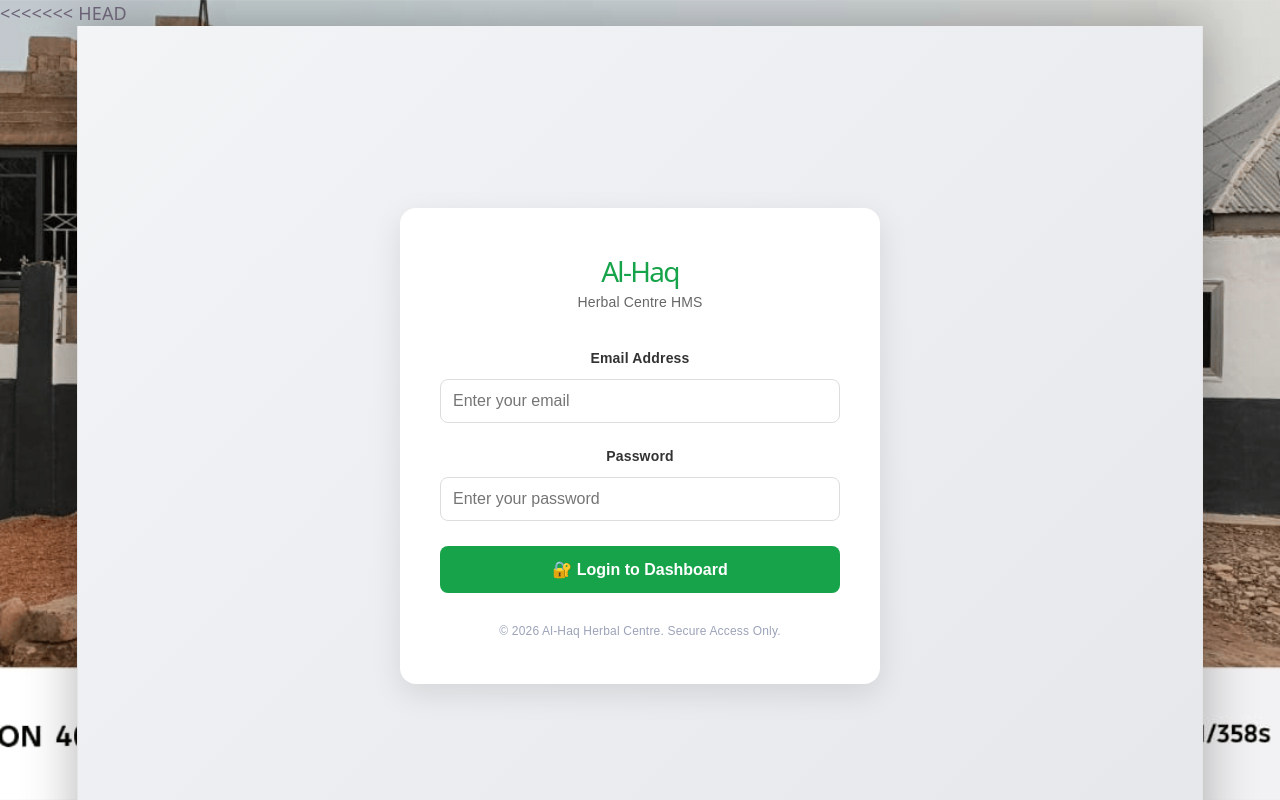
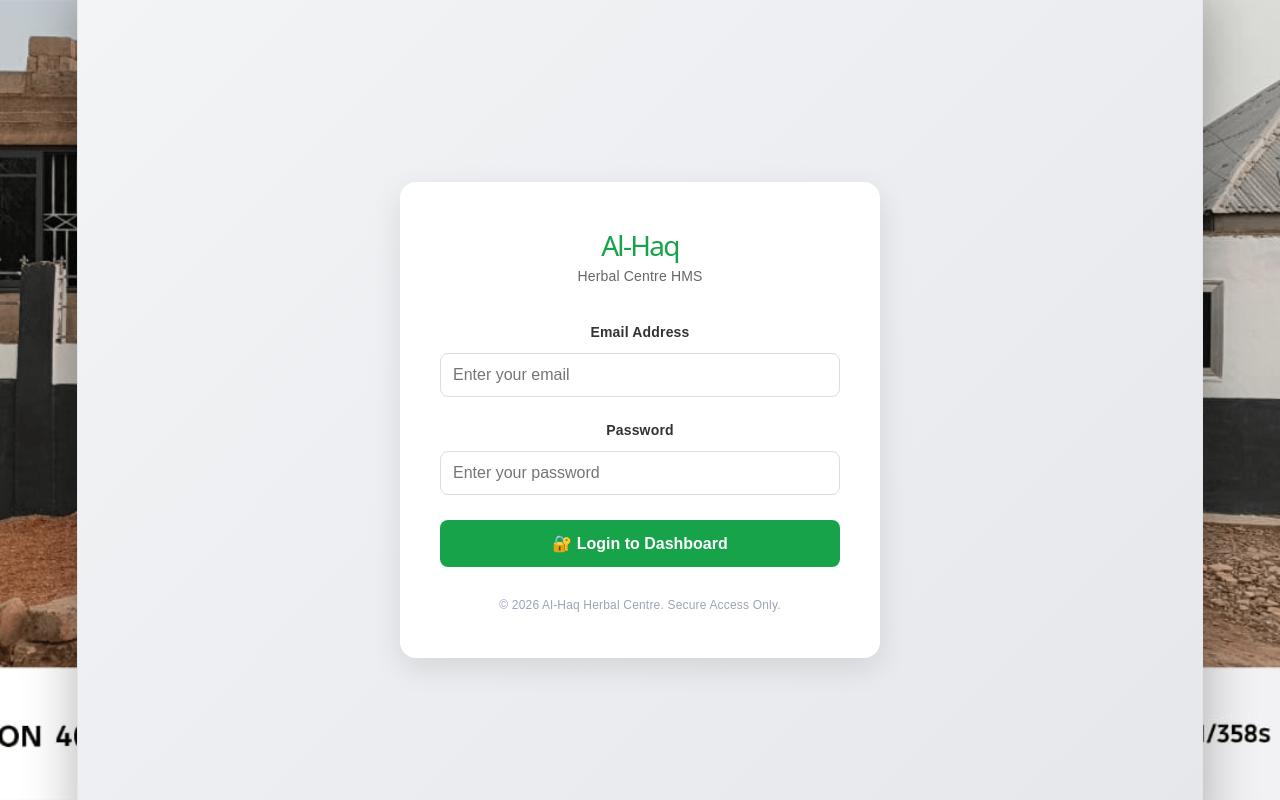
Before and after one commit to unlockedfeeling-coder/alhaq, a React (Vite) app: page /login in a window 1280 px wide. Shown: the top 800 px of the page. Built offline with nearby package versions, Linux system fonts and the light colour scheme.

Commit message:
Fixed merge conflicts in html and tailwind

```diff
--- a/index.html
+++ b/index.html
@@ -1,4 +1,3 @@
-<<<<<<< HEAD
 <!DOCTYPE html>
 <html lang="en">
   <head>
@@ -15,42 +14,12 @@
 
     <title>Al-Haq Herbal Centre HMS</title>
 
-    <!-- PWA Icons (Make sure you add pwa-192x192.png to your public folder) -->
+    <!-- PWA Icons -->
     <link rel="icon" type="image/png" href="/pwa-192x192.png" />
     <link rel="apple-touch-icon" href="/pwa-192x192.png" />
-
-    <!-- VitePWA will automatically inject the manifest link here during build -->
   </head>
   <body>
     <div id="root"></div>
     <script type="module" src="/src/main.jsx"></script>
   </body>
-=======
-<!DOCTYPE html>
-<html lang="en">
-  <head>
-    <meta charset="UTF-8" />
-    <meta name="viewport" content="width=device-width, initial-scale=1.0, maximum-scale=1.0, user-scalable=no" />
-
-    <!-- PWA & Mobile Meta Tags -->
-    <meta name="theme-color" content="#16a34a" />
-    <meta name="description" content="Al-Haq Herbal Centre Hospital Management System" />
-    <meta name="apple-mobile-web-app-capable" content="yes" />
-    <meta name="apple-mobile-web-app-status-bar-style" content="black-translucent" />
-    <meta name="apple-mobile-web-app-title" content="Al-Haq HMS" />
-    <meta name="application-name" content="Al-Haq HMS" />
-
-    <title>Al-Haq Herbal Centre HMS</title>
-
-    <!-- PWA Icons (Make sure you add pwa-192x192.png to your public folder) -->
-    <link rel="icon" type="image/png" href="/pwa-192x192.png" />
-    <link rel="apple-touch-icon" href="/pwa-192x192.png" />
-
-    <!-- VitePWA will automatically inject the manifest link here during build -->
-  </head>
-  <body>
-    <div id="root"></div>
-    <script type="module" src="/src/main.jsx"></script>
-  </body>
->>>>>>> bfab81975e0da8365bde243bbc47bae71fe2e352
 </html>
--- a/tailwind.config.js
+++ b/tailwind.config.js
@@ -1,4 +1,3 @@
-<<<<<<< HEAD
 /** @type {import('tailwindcss').Config} */
 export default {
   content: [
@@ -18,25 +17,4 @@ export default {
     },
   },
   plugins: [],
-=======
-/** @type {import('tailwindcss').Config} */
-export default {
-  content: [
-    "./index.html",
-    "./src/**/*.{js,ts,jsx,tsx}",
-  ],
-  theme: {
-    extend: {
-      colors: {
-        brand: {
-          green: '#2ecc71',
-          dark: '#27ae60',
-          navy: '#2c3e50',
-          light: '#f4f7f6'
-        }
-      }
-    },
-  },
-  plugins: [],
->>>>>>> bfab81975e0da8365bde243bbc47bae71fe2e352
 }
```
